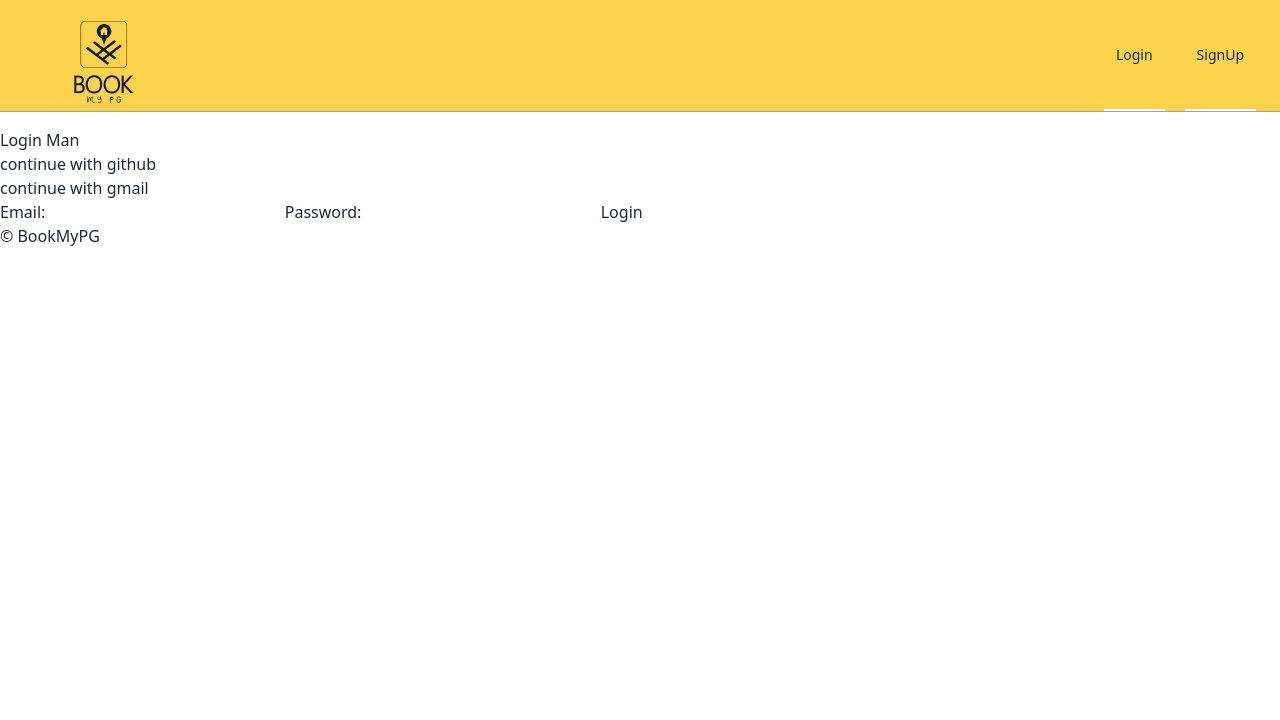
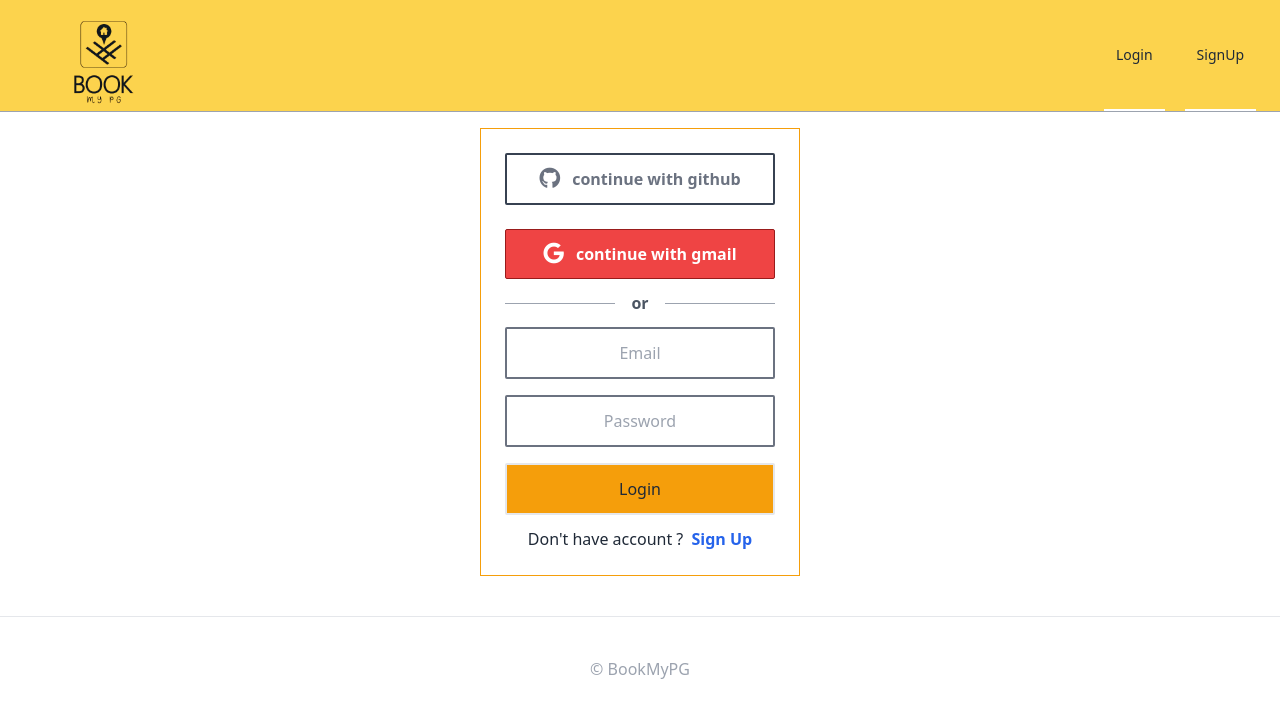
Before and after one commit to jiteshjitsun/bookmypg, a Django app: page /users/login in a window 1280 px wide. Shown: the top 720 px of the page. Run offline with Django 4.2, Linux system fonts and the light colour scheme; style sheets or scripts are compiled from the project's sources.

Commit message:
hare krishna kal milte h signup form k sath

```diff
--- a/templates/partials/footer.html
+++ b/templates/partials/footer.html
@@ -1,3 +1,3 @@
-<footer>
-    &copy; BookMyPG
+<footer class="container mx-auto text-center py-10 border-t font-medium text-gray-400">
+    &copy;  BookMyPG
 </footer>
--- a/templates/partials/social_login.html
+++ b/templates/partials/social_login.html
@@ -1,7 +1,17 @@
-<a href="{% url 'users:github-login' %}">
-    continue with github
-</a>
-<br>
-<a href="/accounts/google/login">
-    continue with gmail
-</a>
+<div class="flex flex-col w-full">
+
+    <a href="{% url 'users:github-login' %}" class="w-full border-2 font-bold text-gray-500 border-gray-700 text-center rounded-sm p-3">
+        <i class="fab fa-github mr-2 fa-lg"></i> continue with github
+    </a>
+    <br>
+    <a href="/accounts/google/login" class="w-full border font-bold bg-red-500 text-white border-red-800 text-center rounded-sm p-3">
+        <i class="fab fa-google mr-2 fa-lg"></i> continue with gmail
+    </a>
+
+</div>
+<div class="flex items-center w-full my-3">
+    <div class="h-px w-full bg-gray-400"></div>
+    <span class="text-gray-600 mx-4 font-bold">or</span>
+    <div class="h-px w-full bg-gray-400"></div>
+
+</div>
--- a/templates/users/login.html
+++ b/templates/users/login.html
@@ -8,11 +8,24 @@
 {% endblock search-bar %}
 
 {% block content %}
-    <h3>Login Man</h3>
-    {% include 'partials/social_login.html' %}
-    <form action="{% url "users:login" %}" method="post">
-        {{form}}
-        {% csrf_token %}
-        <button>Login</button>
-    </form>
+
+    <div class="container lg:border-yellow-500 lg:w-80 md:w-1/2 xl:w-1/4 my-10 mx-auto justify-center items-center flex flex-col border p-6 border-gray-400">
+
+        {% include 'partials/social_login.html' %}
+
+
+
+        <form method="POST" action="{% url "users:login" %}" class="w-full">
+            {% csrf_token %}
+            <input type="email" placeholder="Email" class="w-full border-2 border-gray-500 px-5 focus:outline-none focus:border-yellow-500 text-center rounded-sm p-3 mb-4" name="" id="">
+            <input type="password" placeholder="Password" class="w-full border-2 border-gray-500 px-5 focus:outline-none focus:border-yellow-500 text-center rounded-sm p-3 mb-4" name="" id="">
+            <button class=" w-full border-2 text-center rounded-sm p-3 bg-yellow-500">Login</button>
+        </form>
+
+        <div class="mt-3">
+        <span class="mr-1">Don't have account ? </span>
+        <a href="{% url 'users:signup' %}" class="text-blue-600 font-bold">Sign Up</a>
+        </div>
+
+    </div>
 {% endblock content %}
```
Also changed, not shown: templates/partials/room_card.html (+11 -5 lines), templates/rooms/room_list.html (+12 -5 lines).
